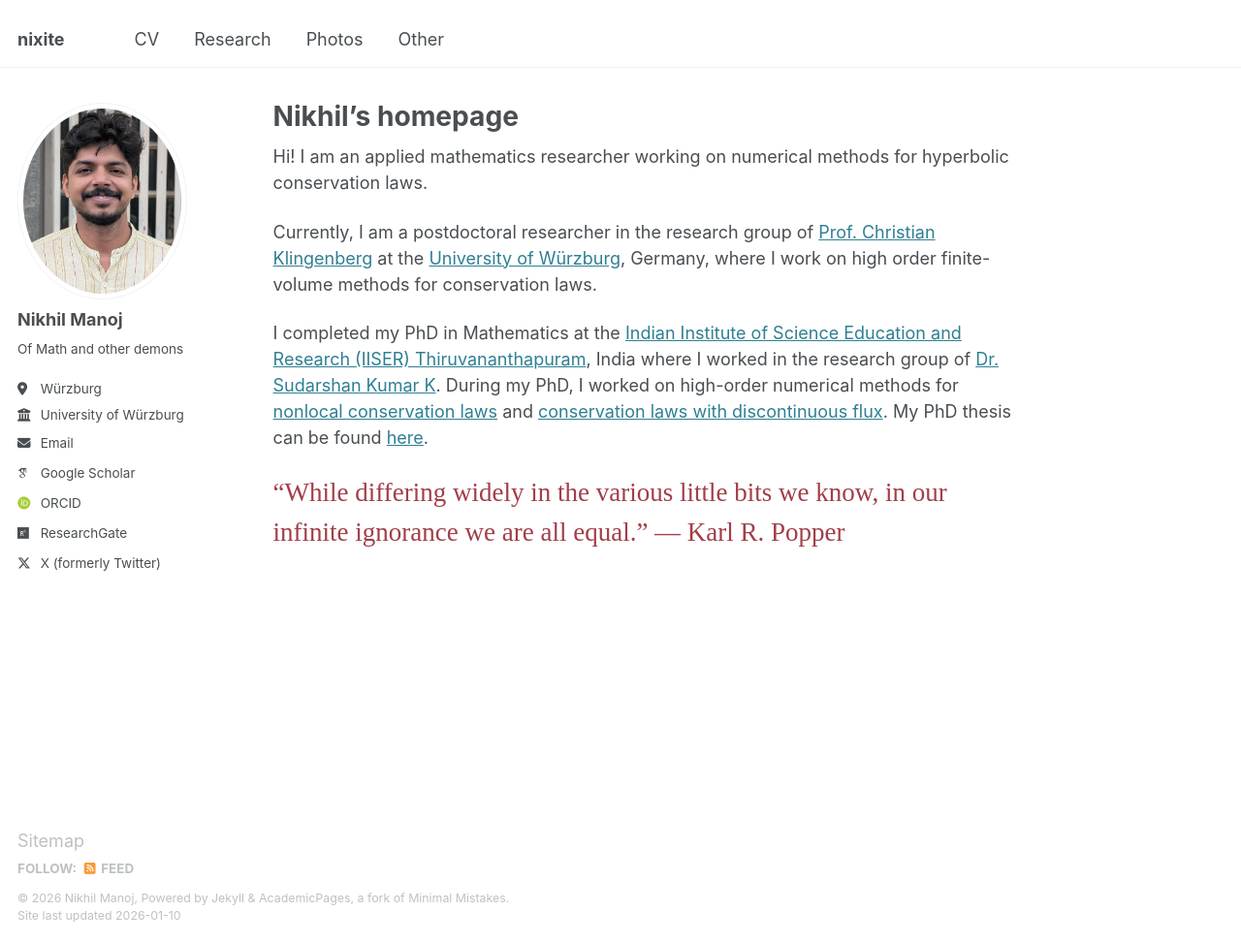
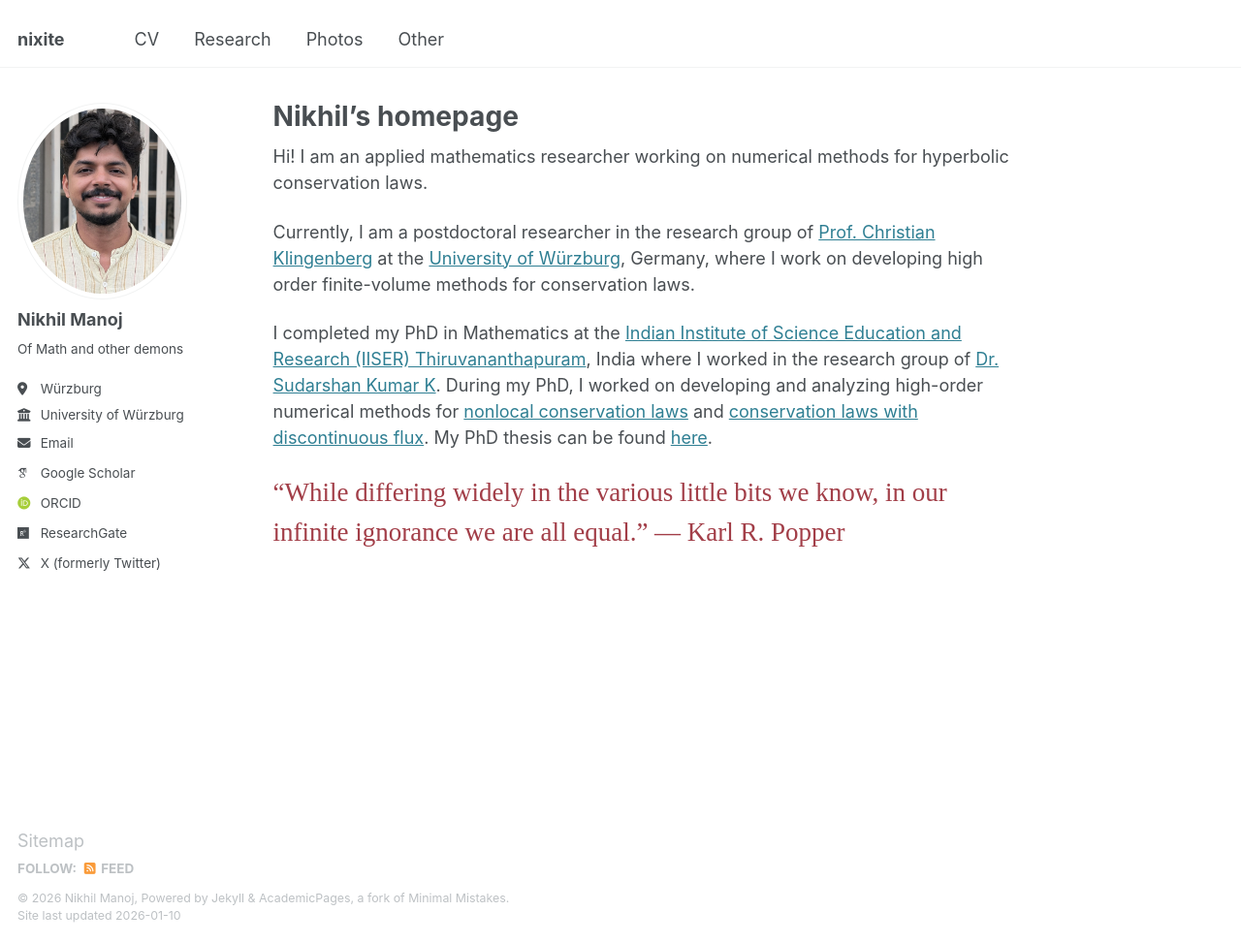
Before and after one commit to nikhil0597/nikhil0597.github.io, a Jekyll site: the page built from _pages/about.md, in a window 1280 px wide and 973 px high. Shown: the whole window at 97% size. Built offline with Jekyll 4.4.1, drawn with Linux system fonts in a browser that asks for light colours; some web fonts are replaced.

Commit message:
Update about.md

```diff
--- a/_pages/about.md
+++ b/_pages/about.md
@@ -10,9 +10,9 @@ redirect_from:
 
 Hi! I am an applied mathematics researcher working on numerical methods for hyperbolic conservation laws.
 
-Currently, I am a postdoctoral researcher in the research group of [Prof. Christian Klingenberg](https://ifm.mathematik.uni-wuerzburg.de/~klingen/index.html) at the [University of Würzburg](https://www.mathematik.uni-wuerzburg.de/en/fluidmechanics/team/nikhil-manoj/), Germany, where I work on high order finite-volume methods for conservation laws.
+Currently, I am a postdoctoral researcher in the research group of [Prof. Christian Klingenberg](https://ifm.mathematik.uni-wuerzburg.de/~klingen/index.html) at the [University of Würzburg](https://www.mathematik.uni-wuerzburg.de/en/fluidmechanics/team/nikhil-manoj/), Germany, where I work on developing high order finite-volume methods for conservation laws.
 
-I completed my PhD in Mathematics at the [Indian Institute of Science Education and Research (IISER) Thiruvananthapuram](https://www.iisertvm.ac.in/), India where I worked in the research group of [Dr. Sudarshan Kumar K](https://www.iisertvm.ac.in/faculty/sudarshan). During my PhD, I worked on high-order numerical methods for [nonlocal conservation laws](https://www.esaim-m2an.org/articles/m2an/abs/2023/06/m2an230129/m2an230129.html) and [conservation laws with discontinuous flux](https://arxiv.org/abs/2501.04620). My PhD thesis can be found [here](files/thesis final_Nikhil Manoj.pdf).
+I completed my PhD in Mathematics at the [Indian Institute of Science Education and Research (IISER) Thiruvananthapuram](https://www.iisertvm.ac.in/), India where I worked in the research group of [Dr. Sudarshan Kumar K](https://www.iisertvm.ac.in/faculty/sudarshan). During my PhD, I worked on developing and analyzing high-order numerical methods for [nonlocal conservation laws](https://www.esaim-m2an.org/articles/m2an/abs/2023/06/m2an230129/m2an230129.html) and [conservation laws with discontinuous flux](https://arxiv.org/abs/2501.04620). My PhD thesis can be found [here](files/thesis final_Nikhil Manoj.pdf).
 
 
 
```
